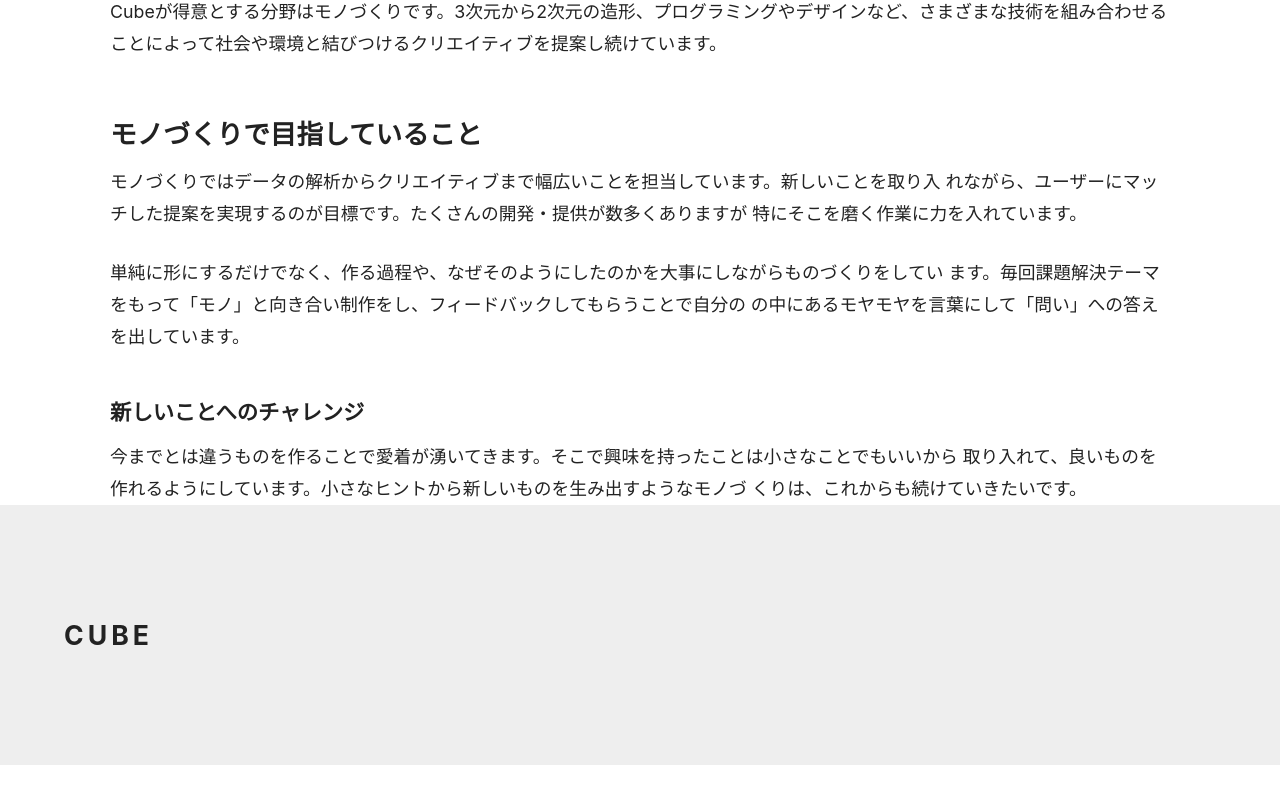
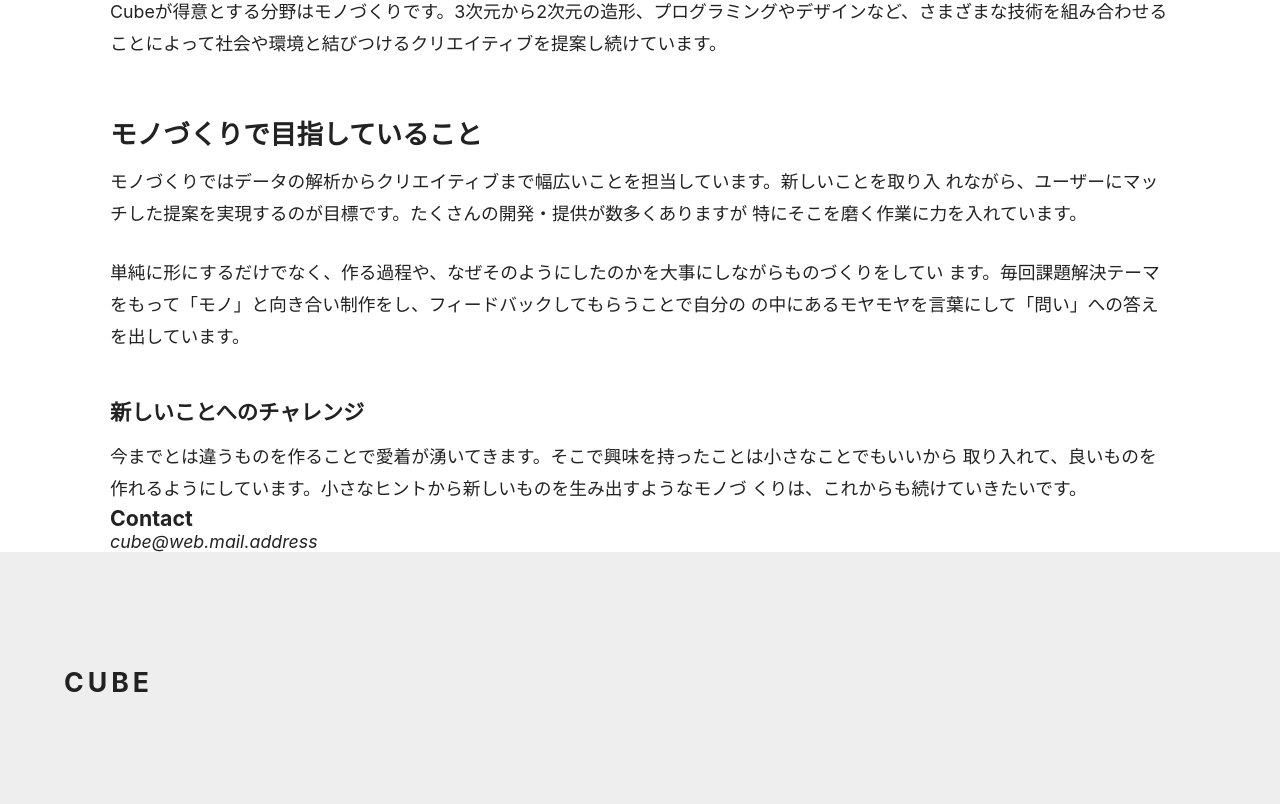
Before and after one commit to itc-s23013/blog, a Next.js app: page /about in a window 1280 px wide. Shown: the part 510-1314 px from the top of the page. Before the commit the page ends 1275 px from the top, so only its background shows below. Built offline with nearby package versions, Linux system fonts and the light colour scheme.

Commit message:
chapter4_7

```diff
--- /dev/null
+++ b/components/contact.js
@@ -0,0 +1,10 @@
+import styles from 'styles/container.module.css'
+
+export default function Contact () {
+  return (
+    <div className={styles.stack}>
+      <h3 className={styles.heading}>Contact</h3>
+      <address>cube@web.mail.address</address>
+    </div>
+  )
+}
--- a/pages/about.js
+++ b/pages/about.js
@@ -1,6 +1,7 @@
 import Container from 'components/container'
 import Hero from 'components/hero'
 import PostBody from 'components/post-body'
+import Contact from 'components/contact'
 
 export default function About () {
   return (
@@ -28,6 +29,7 @@
           くりは、これからも続けていきたいです。
         </p>
       </PostBody>
+      <Contact />
     </Container>
   )
 }
```
